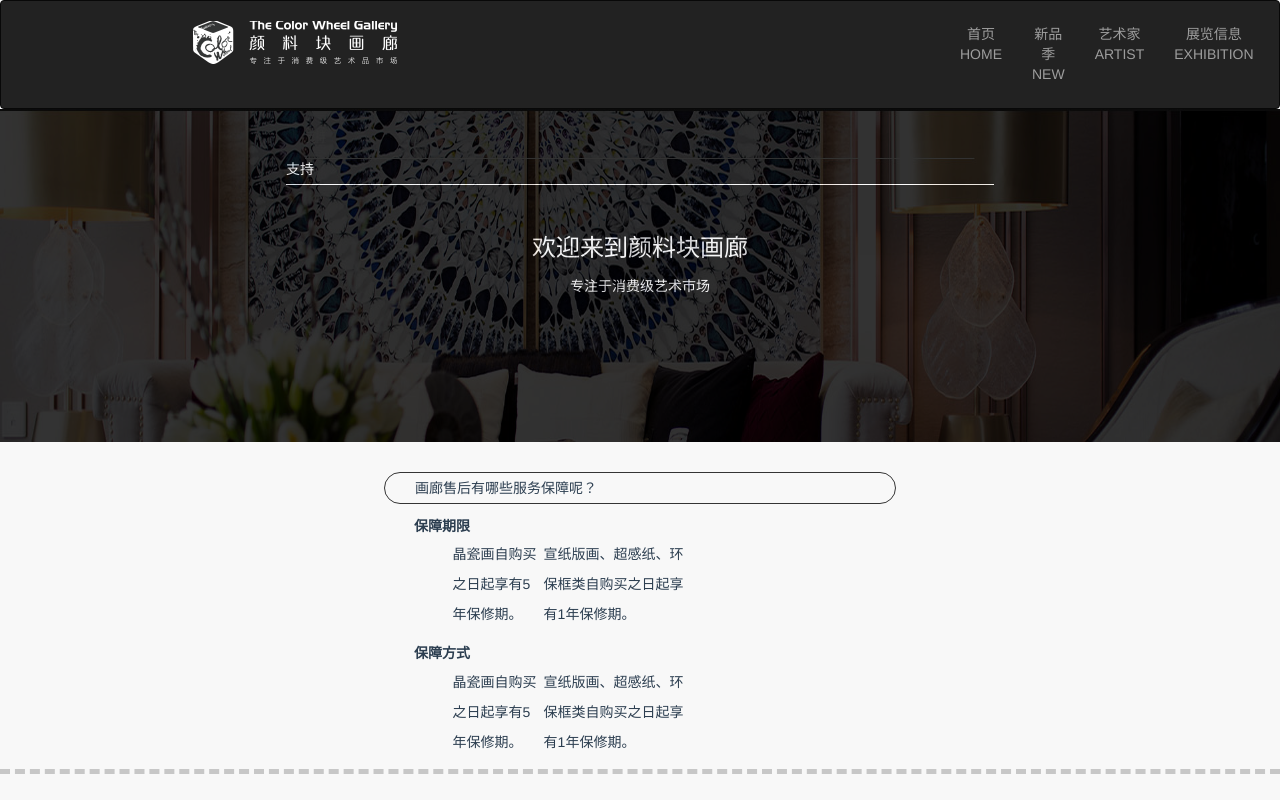
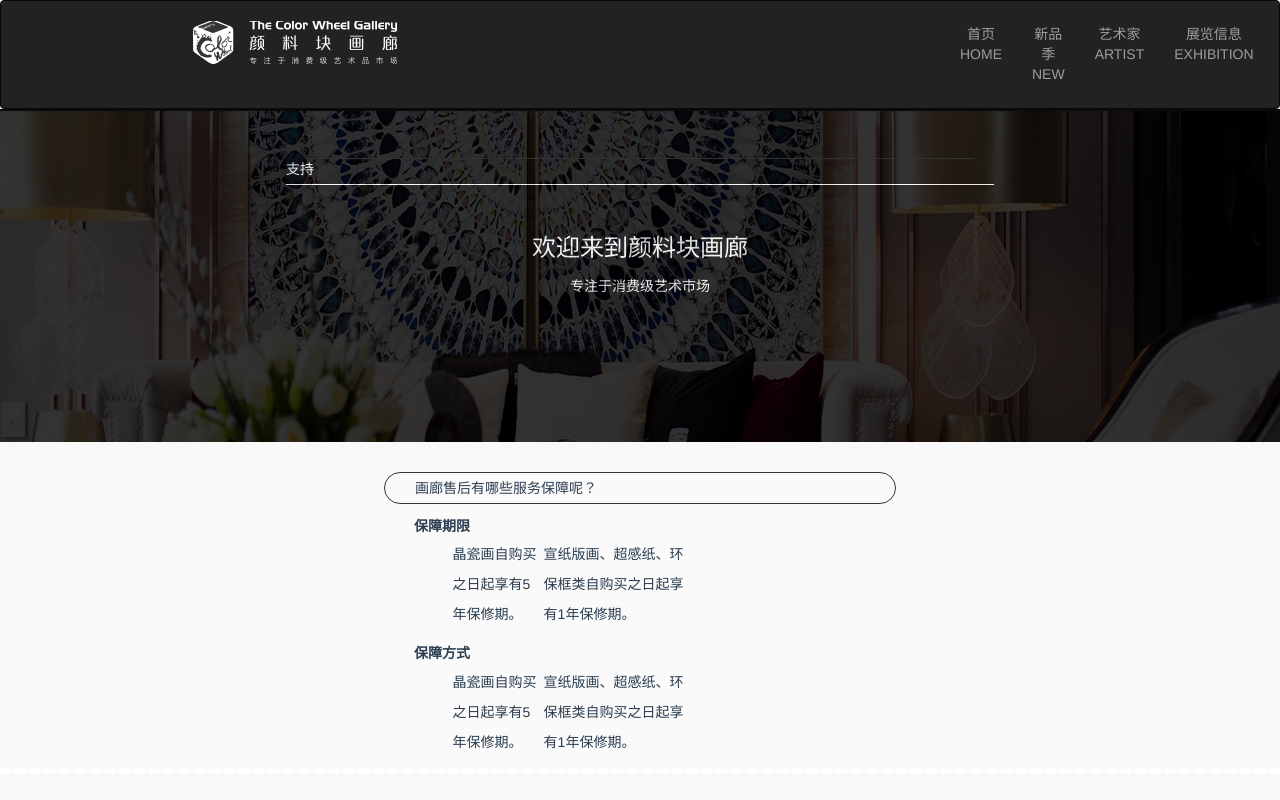
Before and after one commit to Yukiookami/colorwheel-frontend, a Vue app: page /support in a window 1280 px wide. Shown: the top 800 px of the page. Built offline with nearby package versions, Linux system fonts and the light colour scheme.

Commit message:
部分修改

```diff
--- a/src/components/support/suppot-mo.vue
+++ b/src/components/support/suppot-mo.vue
@@ -32,7 +32,8 @@ export default {
   margin-top: 3rem;
   padding-bottom: 1rem;
   text-align: left;
-  border-bottom: dashed rgba(0, 0, 0, .2) .5rem;
+  background-color: #fafafa;
+  border-bottom: dashed #FFF .5rem;
 }
 
 .tittle-box {
```
